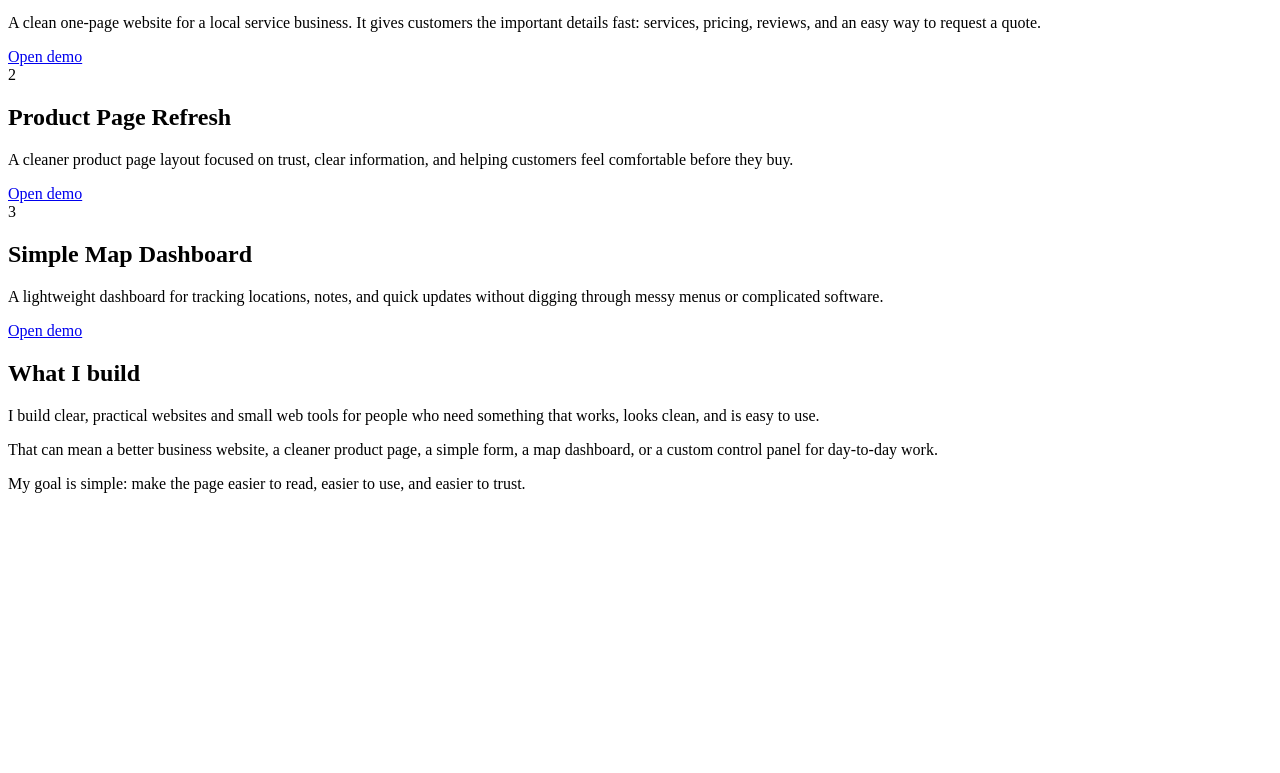
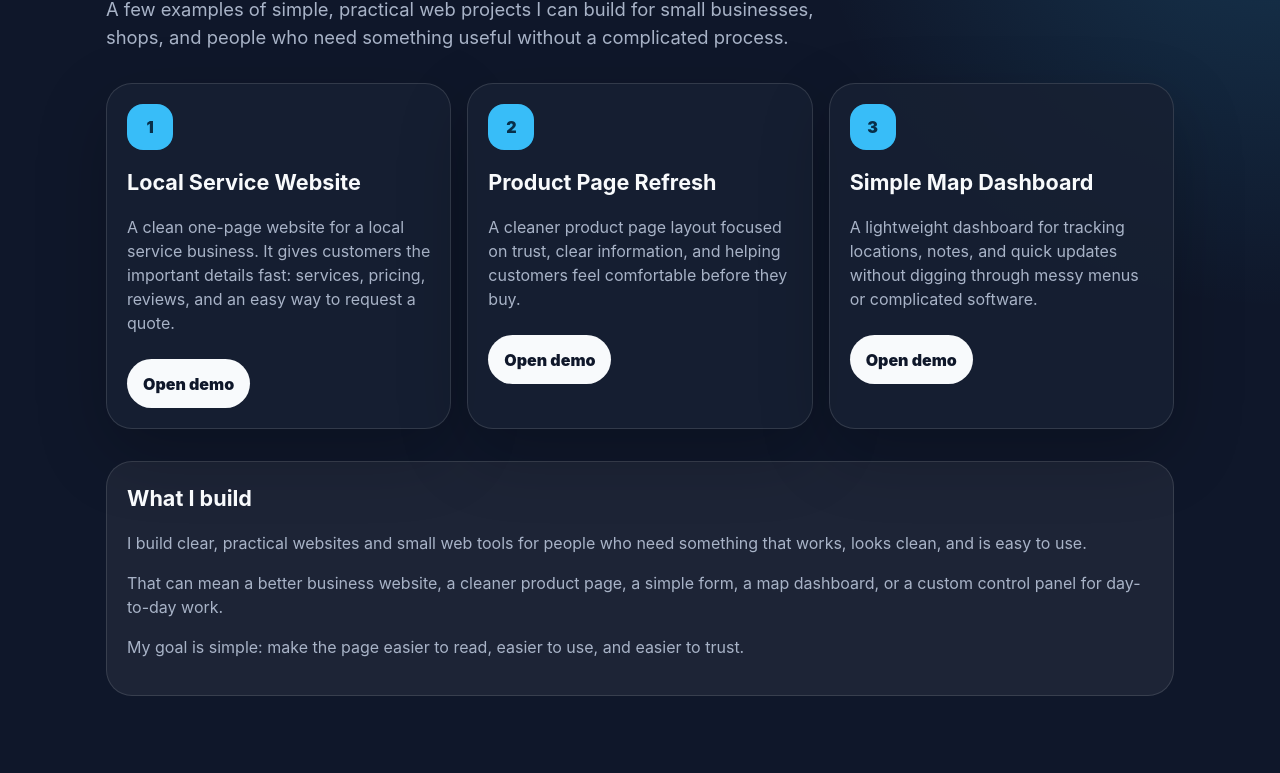
Before and after one commit to Adrenalex/demoproj, a plain HTML site: page index.html in a window 1280 px wide. Shown: the part 171-944 px from the top of the page. Before the commit the page ends 800 px from the top, so only its background shows below. Drawn offline with Linux system fonts and the light colour scheme.

Commit message:
Improve fix 1

```diff
--- a/index.html
+++ b/index.html
@@ -1,3 +1,28 @@
+<!doctype html>
+<html lang="en">
+<head>
+  <meta charset="utf-8" />
+  <meta name="viewport" content="width=device-width, initial-scale=1" />
+  <title>Gig Demo Projects</title>
+  <style>
+    :root { --bg:#0f172a; --card:#172033; --ink:#f8fafc; --muted:#a8b3c7; --line:rgba(255,255,255,.12); --accent:#38bdf8; }
+    * { box-sizing: border-box; }
+    body { margin:0; font-family: Inter, ui-sans-serif, system-ui, -apple-system, BlinkMacSystemFont, "Segoe UI", sans-serif; color:var(--ink); background: radial-gradient(circle at top right, rgba(56,189,248,.2), transparent 30rem), var(--bg); line-height:1.5; }
+    main { max-width: 1100px; margin: 0 auto; padding: clamp(2rem, 6vw, 5rem) 1rem; }
+    h1 { font-size: clamp(2.6rem, 8vw, 5rem); line-height:.9; letter-spacing:-.07em; margin:0 0 1rem; }
+    .intro { max-width: 760px; color: var(--muted); font-size: 1.15rem; }
+    .grid { display:grid; grid-template-columns: repeat(3, minmax(0,1fr)); gap:1rem; margin-top:2rem; }
+    .card { background:rgba(23,32,51,.88); border:1px solid var(--line); border-radius:26px; padding:1.25rem; box-shadow:0 24px 70px rgba(0,0,0,.22); }
+    .number { display:grid; place-items:center; width:46px; height:46px; border-radius:16px; background:var(--accent); color:#082f49; font-weight:950; margin-bottom:1rem; }
+    h2 { margin:0 0 .75rem; font-size:1.35rem; }
+    p { color:var(--muted); }
+    a { display:inline-flex; align-items:center; justify-content:center; min-height:46px; padding:.8rem 1rem; border-radius:999px; background:#f8fafc; color:#0f172a; text-decoration:none; font-weight:950; margin-top:.5rem; }
+    .pitch { margin-top:2rem; border:1px solid var(--line); border-radius:26px; padding:1.25rem; background:rgba(255,255,255,.06); }
+    code { color:#bae6fd; }
+    @media (max-width: 820px) { .grid { grid-template-columns:1fr; } }
+  </style>
+</head>
+<body>
 <main>
   <h1>Website & Web Tool Demos</h1>
 
@@ -53,3 +78,5 @@
     </p>
   </section>
 </main>
+</body>
+</html>
```
